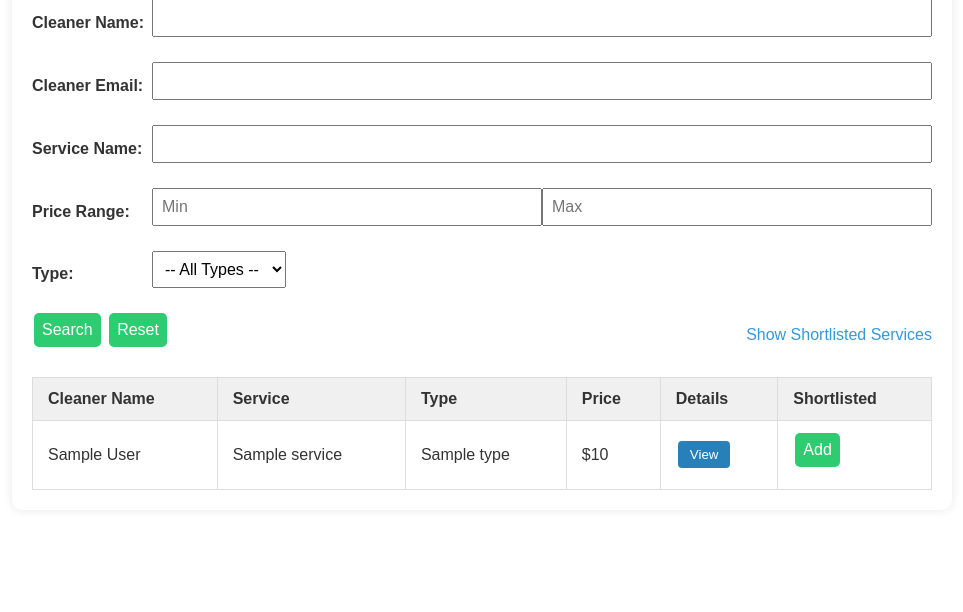
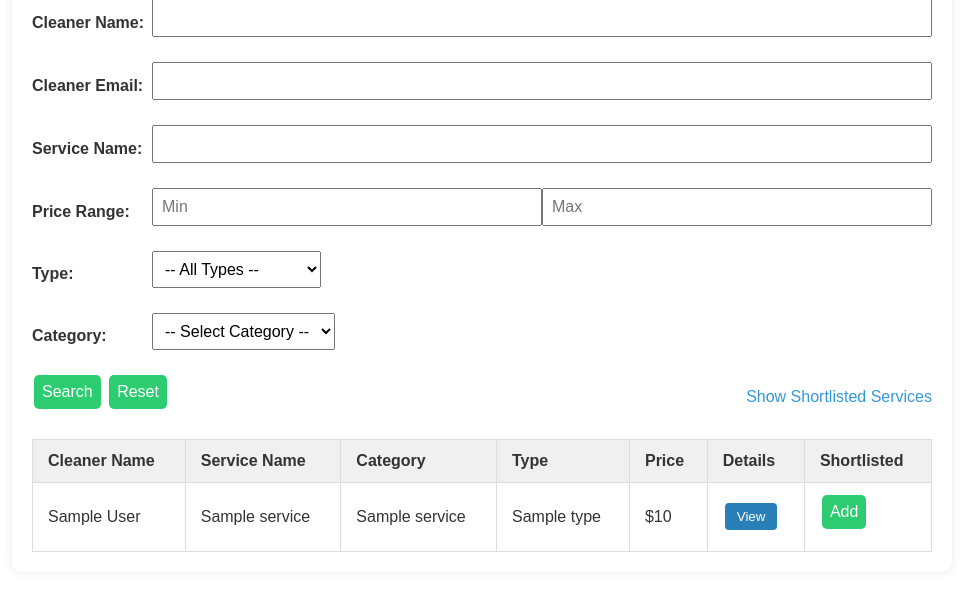
Before and after one commit to dchwo/ByteForce, a Flask app: template ByteForce-main/csit314/Templates/browse_services.html in a window 1280 px wide. Shown: the part 197-809 px from the top of the page, without its empty margins (158-1121 px from the left). Before the commit the page ends 687 px from the top, so only its background shows below. Run offline with Flask 3, Linux system fonts and the light colour scheme; the template is opened without the code that fills it: most values are stand-ins (such as "Sample title", 1, 10 or a date in 2020); parts of the project's set-up code (start-up, migrations or seed data) failed here and were passed over.

Commit message:
Update browse_services.html

```diff
--- a/ByteForce-main/csit314/Templates/browse_services.html
+++ b/ByteForce-main/csit314/Templates/browse_services.html
@@ -49,10 +49,25 @@
             <label>Type:</label>
             <select name="type" class="form-control">
                 <option value="">-- All Types --</option>
-                <option value="Office" {% if request.args.get('type') == 'Office' %}selected{% endif %}>Office</option>
-                <option value="HDB" {% if request.args.get('type') == 'HDB' %}selected{% endif %}>HDB</option>
-                <option value="Condo" {% if request.args.get('type') == 'Condo' %}selected{% endif %}>Condo</option>
-                <option value="Landed" {% if request.args.get('type') == 'Landed' %}selected{% endif %}>Landed</option>
+                <option value="General Cleaning" {% if request.args.get('type') == 'General Cleaning' %}selected{% endif %}>General Cleaning</option>
+                <option value="Deep Cleaning" {% if request.args.get('type') == 'Deep Cleaning' %}selected{% endif %}>Deep Cleaning</option>
+                <option value="Carpet Cleaning" {% if request.args.get('type') == 'Carpet Cleaning' %}selected{% endif %}>Carpet Cleaning</option>
+                <option value="Office Cleaning" {% if request.args.get('type') == 'Office Cleaning' %}selected{% endif %}>Office Cleaning</option>
+                <option value="Janitorial Service" {% if request.args.get('type') == 'Janitorial Service' %}selected{% endif %}>Janitorial Service</option>
+                <option value="Pressure Washing" {% if request.args.get('type') == 'Pressure Washing' %}selected{% endif %}>Pressure Washing</option>
+            </select>
+        </div>
+
+        <div class="form-group">
+            <label>Category:</label>
+            <select name="category_id">
+                <option value="">-- Select Category --</option>
+                {% for category in categories %}
+                    <option value="{{ category.id }}" {% if request.args.get('category_id') == category.id|string %}selected{% endif %}>
+
+                        {{ category.name }}
+                    </option>
+                {% endfor %}
             </select>
         </div>
 
@@ -65,7 +80,7 @@
                 {% if request.args.get('shortlisted') %}
                     <a href="{{ url_for('searchListingPage.searchListing') }}">Show All Services</a>
                 {% else %}
-                    <a href="{{ url_for('searchListingPage.searchListing', shortlisted=1) }}">Show Shortlisted Services</a>
+                    <a href="{{ url_for('viewShortlistedListingsPage.viewShortlistedListings') }}">Show Shortlisted Services</a>
                 {% endif %}
             </div>
         </div>
@@ -79,13 +94,14 @@
 <!--
                 <th>Email</th>
 -->
-                <th>Service</th>
+                <th>Service Name</th>
+                <th>Category</th>
                 <th>Type</th>
+                <th>Price</th>
 <!--
                 <th>Description</th>
                 <th>Total Views</th>
 -->
-                <th>Price</th>
                 <th>Details</th>
                 <th>Shortlisted</th>
             </tr>
@@ -98,19 +114,20 @@
                 <td>{{ s.email }}</td>
 -->
                 <td>{{ s.service_name }}</td>
+                <td>{{ s.category_name }}</td>
                 <td>{{ s.type }}</td>
+                <td>${{ s.price }}</td>
 <!--
                 <td>{{ s.description }}</td>
                 <td>{{ s.total_views }}</td>
 -->
-                <td>${{ s.price }}</td>
                 <td>
                     <a href="{{ url_for('viewListingPage.viewListing', id=s.id) }}">
                         <button type="button">View</button>
                     </a>
                 </td>
                 <td>
-                    <form method="POST" action="{% if request.args.get('shortlisted') %}{{ url_for('toggleShortlistPage.toggleShortlist', listing_id=s.id) }}?shortlisted=1{% else %}{{ url_for('toggleShortlistPage.toggleShortlist', listing_id=s.id) }}{% endif %}">
+                    <form method="POST" action="{% if request.args.get('shortlisted') %}{{ url_for('toggleShortlistPage.toggleShortlist', listing_id=s.id, fromShortlistPage=0) }}?shortlisted=1{% else %}{{ url_for('toggleShortlistPage.toggleShortlist', listing_id=s.id, fromShortlistPage=0) }}{% endif %}">
                         <button type="submit">
                             {% if s.id in shortlisted_ids %}Remove{% else %}Add{% endif %}
                         </button>
```
